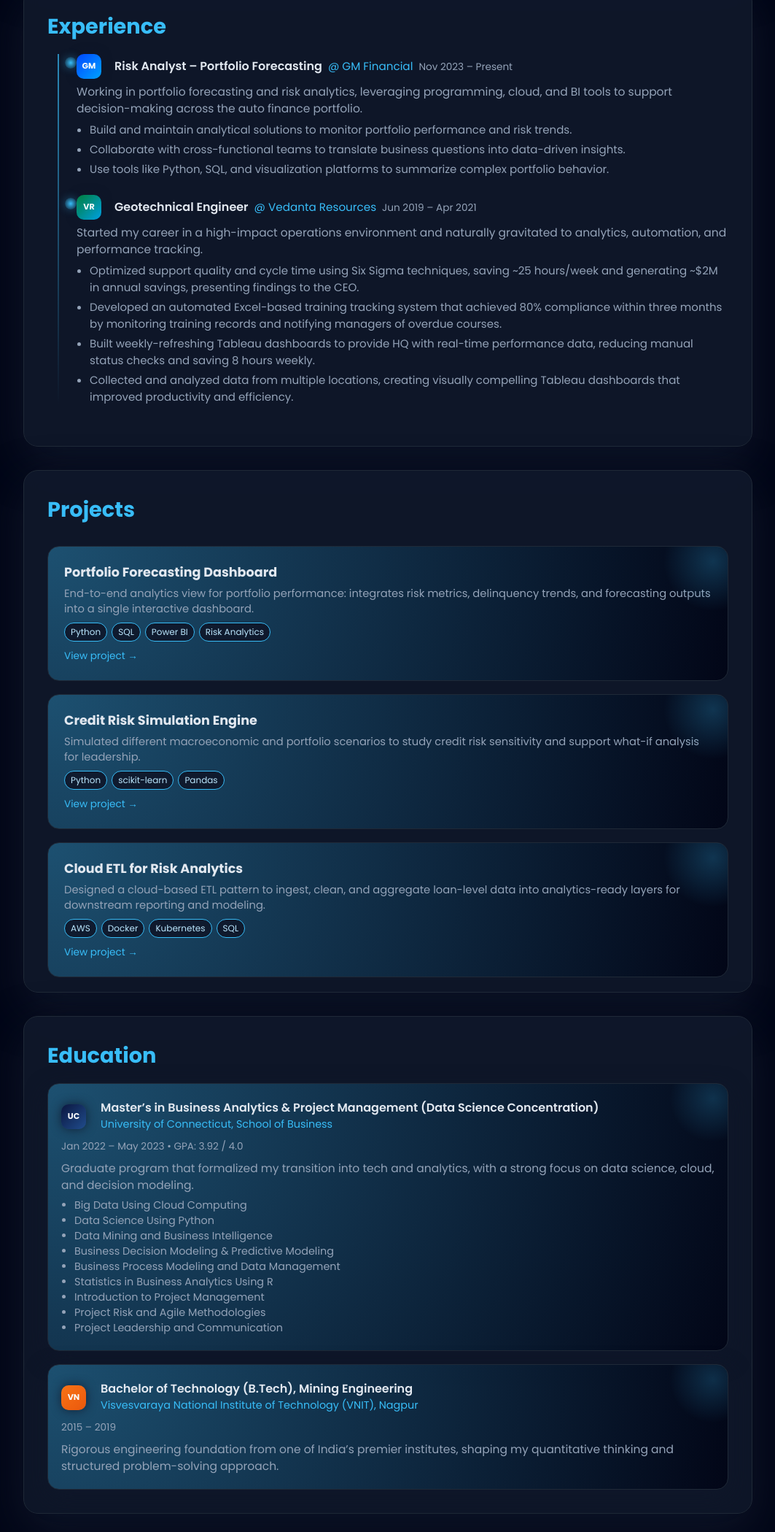
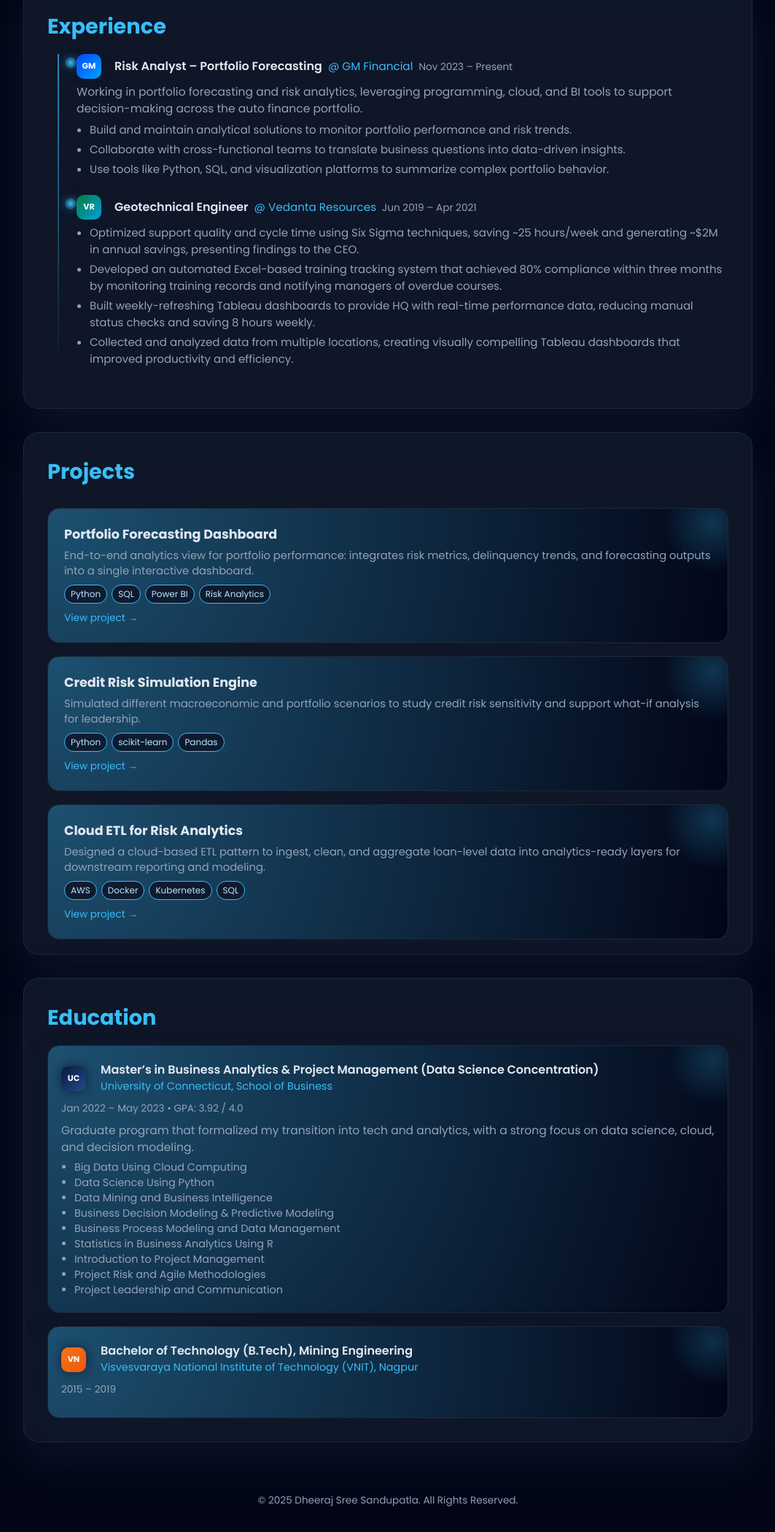
Before and after one commit to dheeraj24797/dheeraj24797.github.io, a plain HTML site: page index.html in a window 1280 px wide. Shown: the part 1193-3292 px from the top of the page at 73% size, without its empty margins (108-1171 px from the left). Drawn offline with nearby package versions, Linux system fonts and the light colour scheme; no server answers.

Commit message:
Remove introductory text from career and education sections
Removed introductory paragraphs from career and education sections.

```diff
--- a/index.html
+++ b/index.html
@@ -890,10 +890,6 @@
           </div>
         </div>
         <div class="timeline-body">
-          <p>
-            Started my career in a high-impact operations environment and naturally gravitated to analytics,
-            automation, and performance tracking.
-          </p>
           <ul>
             <li>Optimized support quality and cycle time using Six Sigma techniques, saving ~25 hours/week and generating ~$2M in annual savings, presenting findings to the CEO.</li>
             <li>Developed an automated Excel-based training tracking system that achieved 80% compliance within three months by monitoring training records and notifying managers of overdue courses.</li>
@@ -1010,13 +1006,6 @@
         </div>
         <div class="edu-dates">
           2015 – 2019
-        </div>
-        <div class="edu-body">
-          <p>
-            Rigorous engineering foundation from one of India’s premier institutes, shaping my
-            quantitative thinking and structured problem-solving approach.
-          </p>
-        </div>
       </div>
     </div>
   </section>
```
